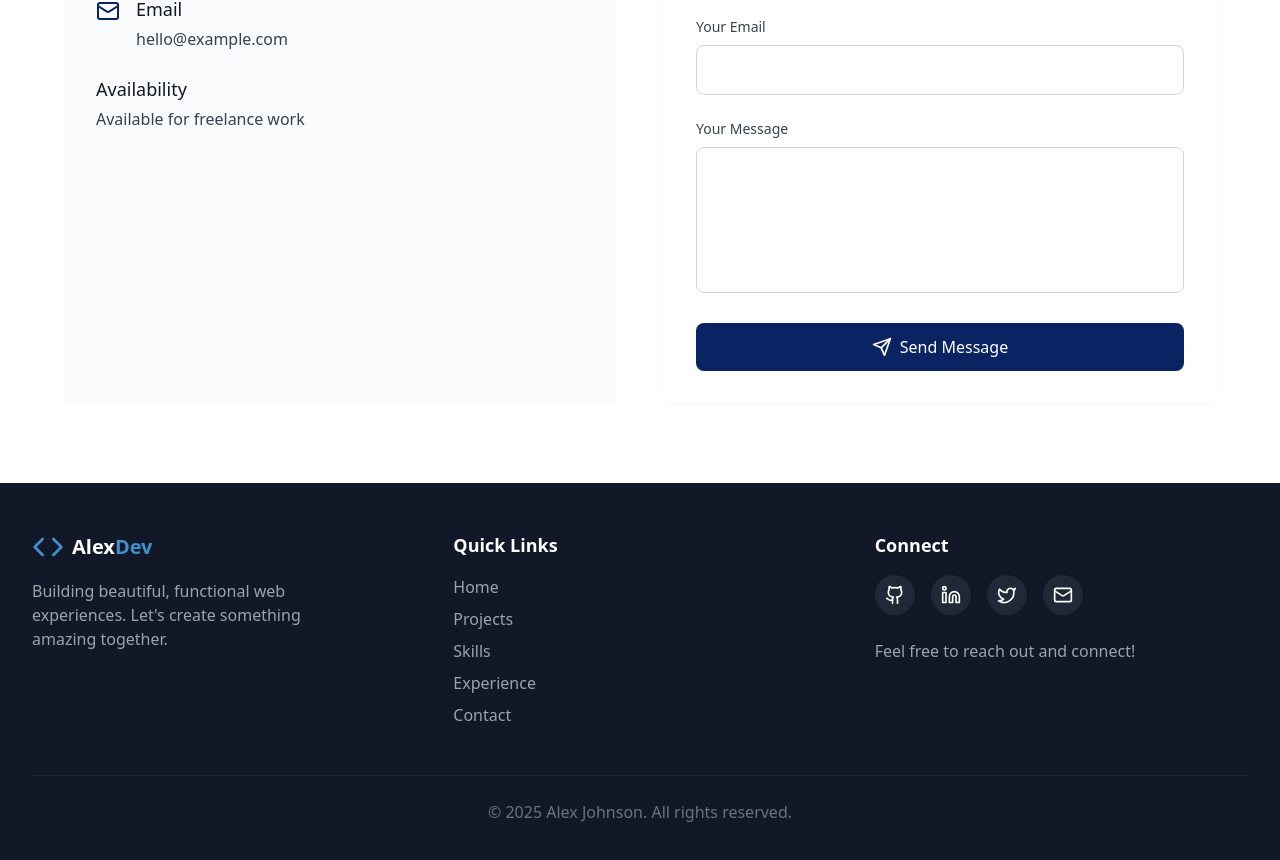
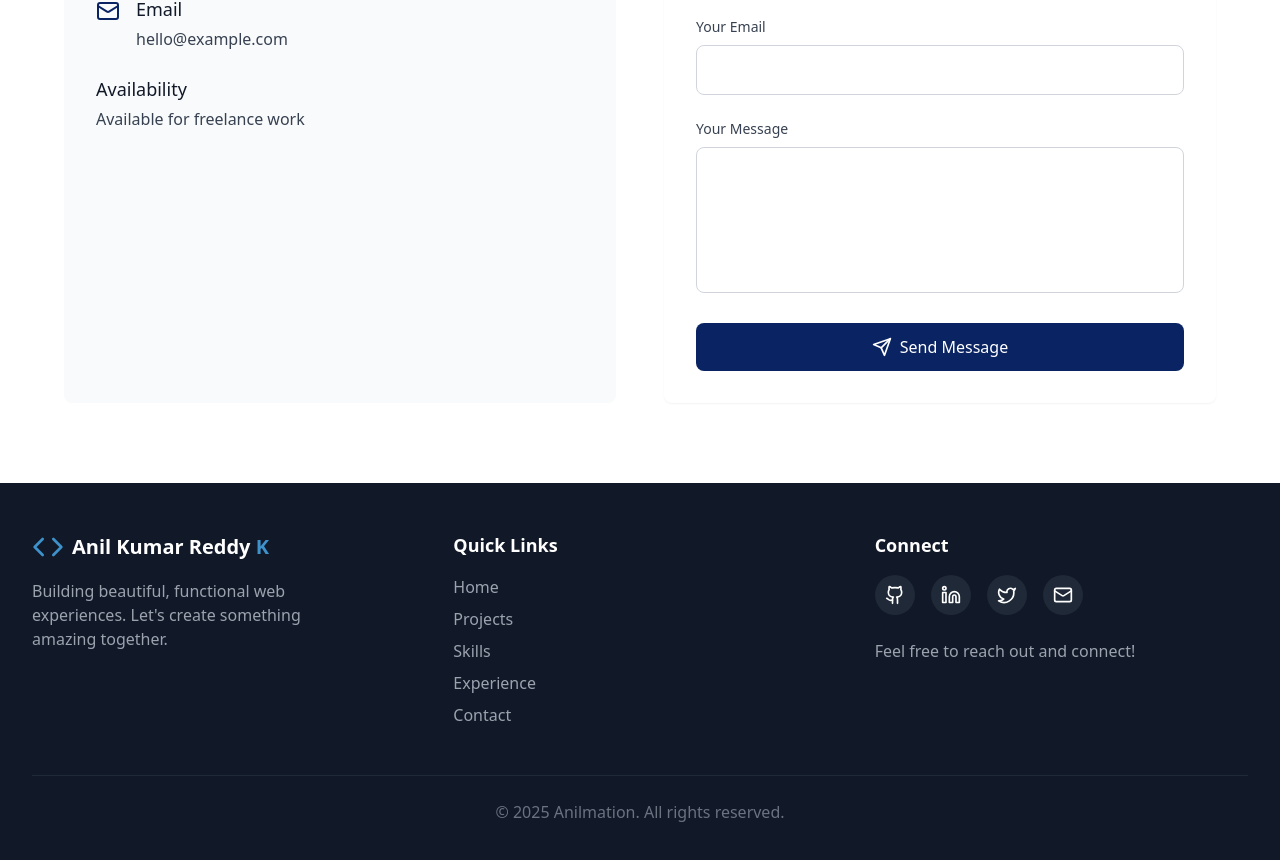
Before and after one commit to anilreddy12001/portfolio2.0, a React (Vite) app: page / in a window 1280 px wide. Shown: the part 5325-6185 px from the top of the page. Built offline with nearby package versions, Linux system fonts and the light colour scheme.

Commit message:
updated content

```diff
--- a/index.html
+++ b/index.html
@@ -4,8 +4,8 @@
     <meta charset="UTF-8" />
     <link rel="icon" type="image/svg+xml" href="/vite.svg" />
     <meta name="viewport" content="width=device-width, initial-scale=1.0" />
-    <meta name="description" content="Alex Johnson - Frontend Developer Portfolio. Showcasing projects, skills, and professional experience.">
-    <title>Alex Johnson | Frontend Developer</title>
+    <meta name="description" content="Anil Kumar Reddy - Frontend Lead Developer Portfolio. Showcasing projects, skills, and professional experience.">
+    <title>Anil Kumar Reddy K | Frontend Lead Developer</title>
     <style>
       .animation-delay-200 {
         animation-delay: 0.2s;
--- a/src/components/Footer.tsx
+++ b/src/components/Footer.tsx
@@ -29,7 +29,7 @@ export const Footer: React.FC = () => {
             <div className="flex items-center space-x-2">
               <Code className="h-8 w-8 text-primary-light" />
               <span className="text-xl font-bold">
-                Alex<span className="text-primary-light">Dev</span>
+                Anil Kumar Reddy <span className="text-primary-light"> K </span>
               </span>
             </div>
             <p className="text-gray-400 max-w-xs">
@@ -78,7 +78,7 @@ export const Footer: React.FC = () => {
         </div>
 
         <div className="border-t border-gray-800 mt-12 pt-6 text-center text-gray-500">
-          <p>&copy; {currentYear} Alex Johnson. All rights reserved.</p>
+          <p>&copy; {currentYear} Anilmation. All rights reserved.</p>
         </div>
       </div>
     </footer>
```
